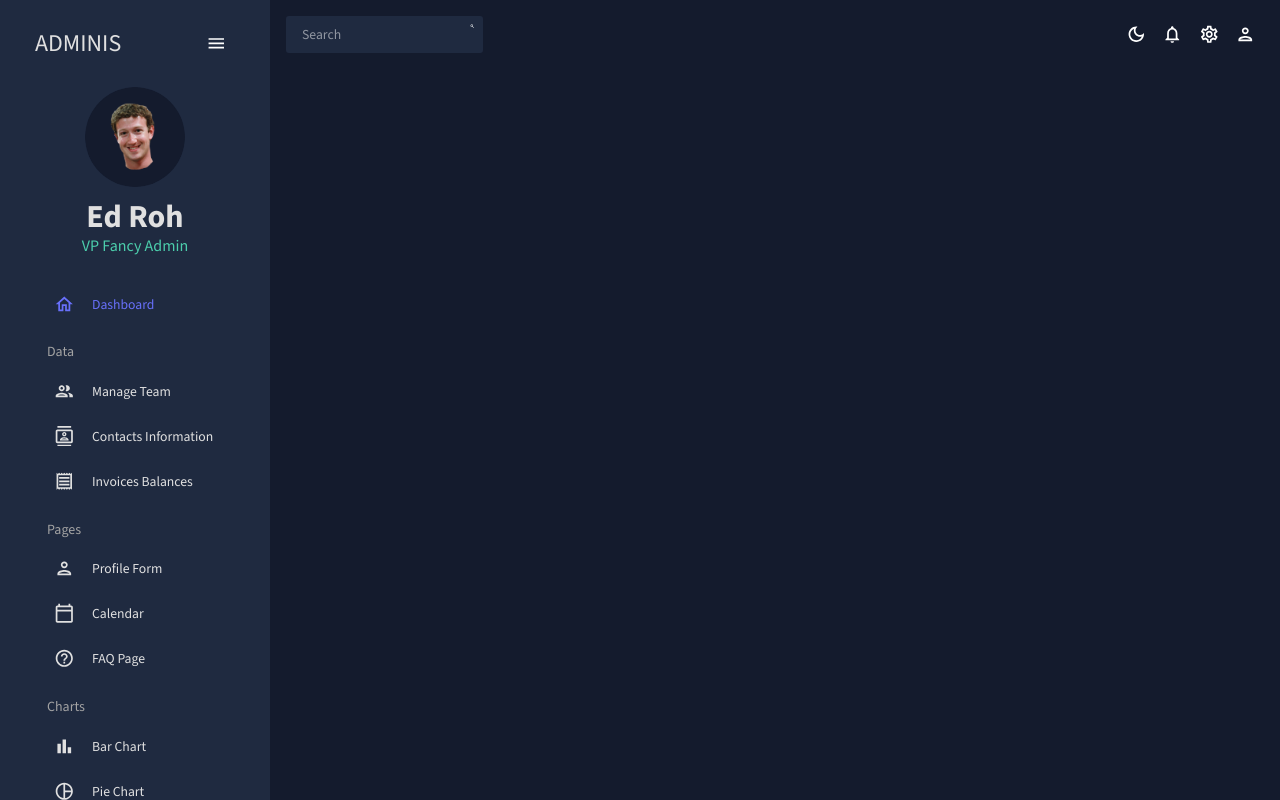
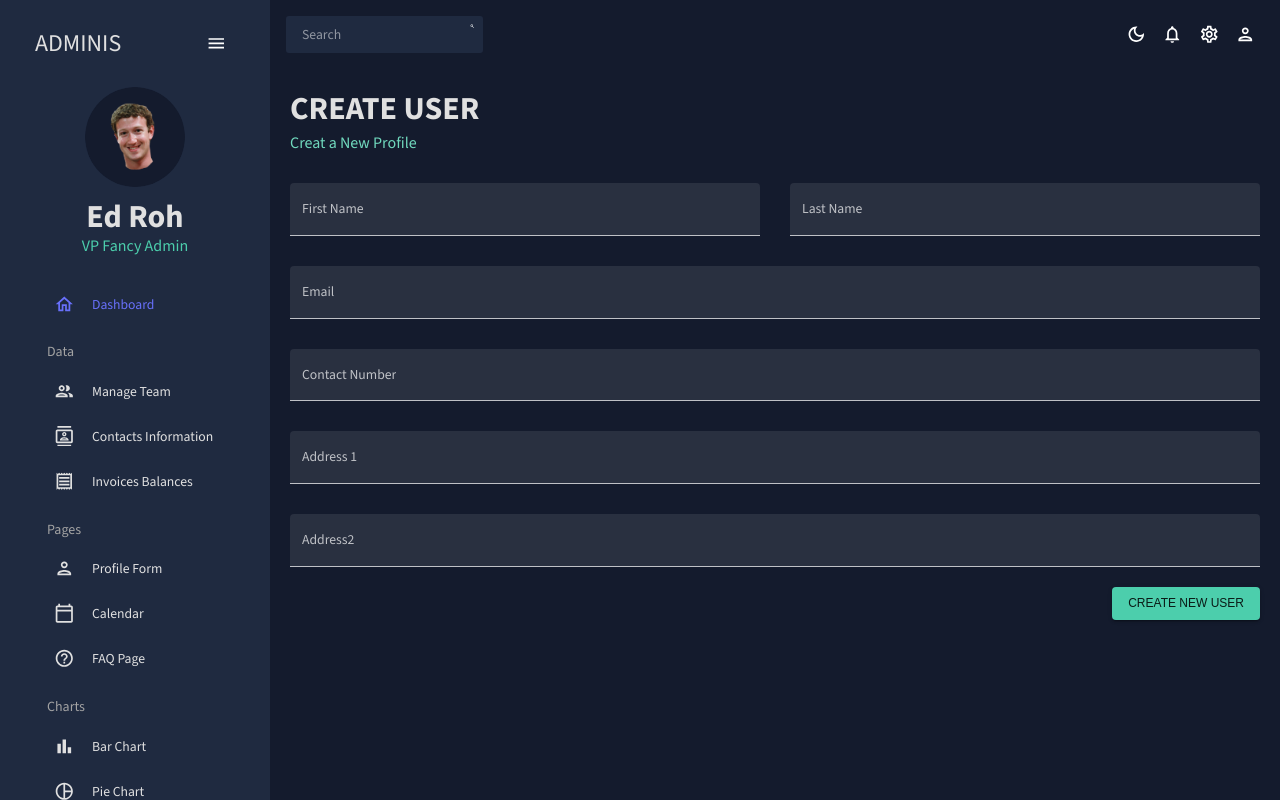
Before and after one commit to ommlet58/react, a React (Create React App) app in the folder Admin DashBoard/admin/: page /form in a window 1280 px wide. Built offline with nearby package versions, Linux system fonts and the light colour scheme; the HTML template or start-up script is replaced by a standard one.

Commit message:
creating the form

```diff
--- a/Admin DashBoard/admin/package.json
+++ b/Admin DashBoard/admin/package.json
@@ -11,6 +11,7 @@
     "@fullcalendar/timegrid": "^6.1.10",
     "@mui/icons-material": "^5.15.10",
     "@mui/material": "^5.15.10",
+    "@mui/system": "^5.15.9",
     "@mui/x-data-grid": "^6.19.4",
     "@nivo/bar": "^0.84.0",
     "@nivo/core": "^0.84.0",
--- a/Admin DashBoard/admin/src/App.js
+++ b/Admin DashBoard/admin/src/App.js
@@ -7,8 +7,8 @@ import Sidebar from "./scenes/global/Sidebar";
 import Team from "./scenes/team";
 import Contacts from "./scenes/contacts";
 import Invoices from "./scenes/invoices";
+import Form from "./scenes/form";
 /*import Bar from "./scenes/bar";
-import Form from "./scenes/form";
 import Line from "./scenes/line";
 import Pie from "./scenes/pie";
 import FAQ from "./scenes/faq";
@@ -32,8 +32,8 @@ function App() {
                    <Route path="/team" element={<Team></Team>}></Route>
                   <Route path="/contacts" element={<Contacts></Contacts>}></Route>
                     <Route path="/invoices" element={<Invoices></Invoices>}></Route>
-                   {/*<Route path="/form" element={<Form></Form>}></Route>
-                   <Route path="/bar" element={<Bar></Bar>}></Route>
+                  <Route path="/form" element={<Form></Form>}></Route>
+                   {/* <Route path="/bar" element={<Bar></Bar>}></Route>
                    <Route path="/pie" element={<Pie></Pie>}></Route>
                    <Route path="/line" element={<Line></Line>}></Route>
                    <Route path="/geography" element={<Geography></Geography>}></Route>
--- /dev/null
+++ b/Admin DashBoard/admin/src/scenes/form/index.jsx
@@ -0,0 +1,146 @@
+import {Box , Button , TextField} from "@mui/material";
+import { Formik } from "formik";
+import * as yup from "yup";
+import useMediaQuery from "@mui/material/useMediaQuery";
+import Header from "../../components/Header";
+
+const initialValues = {
+    firstName:"",
+    lastName:"",
+    email:"",
+    contact:"",
+    address1:"",
+    address2:"",
+}
+
+const phoneRegexp=  /^\(\d{3}\) \d{3}-\d{4}$/;
+
+
+const useSchema = yup.object().shape({
+    firstName: yup.string().required("required"),
+    lastName:yup.string().required("required"),
+    email:yup.string().email("invalid email").required("required"),
+    contact:yup.string().matches(phoneRegexp,"Phone number is not valid").required("required"),
+    address1:yup.string().required("required"),
+    address2:yup.string().required("required"),
+})
+
+const Form = ()=>{
+    const isNonMobile= useMediaQuery("(min-width:600px)")
+
+
+    const handleFormSubmit=(values)=>{
+        console.log(values);
+    }
+    return (<Box m="20px">
+            <Header title="CREATE USER" subtitle="Creat a New Profile" ></Header>
+            <Formik onSubmit={handleFormSubmit}
+            initialValues={initialValues}
+            validationSchema={useSchema}
+
+            >
+                {({values, errors, touched, handleBlur,handleChange,handleSubmit})=>(
+                    <form onSubmit={handleSubmit}>
+                        <Box display="grid" gap="30px"
+                        gridTemplateColumns="repeat(4, minmax(0, 1fr))"
+                        sx={{
+                            "& > div": {
+                                gridColumn: isNonMobile ? undefined : "span 4"}
+                        }}
+                        >
+                                <TextField
+                                fullWidth
+                                variant="filled"
+                                type="text"
+                                label="First Name"
+                                onBlur={handleBlur}
+                                onChange={handleChange}
+                                value={values.firstName}
+                                name="firstName"
+                                error={!!touched.firstName && !!errors.firstName}
+                                helperText={touched.firstName && errors.firstName}
+                                sx={{gridColumn:"span 2"}}
+                                />
+                                <TextField
+                                fullWidth
+                                variant="filled"
+                                type="text"
+                                label="Last Name"
+                                onBlur={handleBlur}
+                                onChange={handleChange}
+                                value={values.lastName}
+                                name="lastName"
+                                error={!!touched.lastName && !!errors.lastName}
+                                helperText={touched.lastName && errors.lastName}
+                                sx={{gridColumn:"span 2"}}
+                                />
+                                <TextField
+                                fullWidth
+                                variant="filled"
+                                type="text"
+                                label="Email"
+                                onBlur={handleBlur}
+                                onChange={handleChange}
+                                value={values.email}
+                                name="email"
+                                error={!!touched.email && !!errors.email}
+                                helperText={touched.email && errors.email}
+                                sx={{gridColumn:"span 4"}}
+                                />
+                                <TextField
+                                fullWidth
+                                variant="filled"
+                                type="text"
+                                label="Contact Number"
+                                onBlur={handleBlur}
+                                onChange={handleChange}
+                                value={values.contact}
+                                name="contact"
+                                error={!!touched.contact && !!errors.contact}
+                                helperText={touched.contact && errors.contact}
+                                sx={{gridColumn:"span 4"}}
+                                />
+                                <TextField
+                                fullWidth
+                                variant="filled"
+                                type="text"
+                                label="Address 1"
+                                onBlur={handleBlur}
+                                onChange={handleChange}
+                                value={values.address1}
+                                name="address1"
+                                error={!!touched.address1 && !!errors.address1}
+                                helperText={touched.address1 && errors.address1}
+                                sx={{gridColumn:"span 4"}}
+                                />
+                                <TextField
+                                fullWidth
+                                variant="filled"
+                                type="text"
+                                label="Address2"
+                                onBlur={handleBlur}
+                                onChange={handleChange}
+                                value={values.address2}
+                                name="address2"
+                                error={!!touched.address2 && !!errors.address2}
+                                helperText={touched.address2 && errors.address2}
+                                sx={{gridColumn:"span 4"}}
+                                />
+
+
+                        </Box>
+                        <Box display="flex" justifyContent="end" mt="20px">
+                        <Button type="submit" color="secondary" variant="contained">
+                            Create New User
+                        </Button>
+                        </Box>
+                    </form>
+                )}
+            </Formik>
+
+
+    </Box>)
+}
+
+
+export default Form;
```
Also changed, not shown: 1 other file (tests, documents, lock files or other folders).
